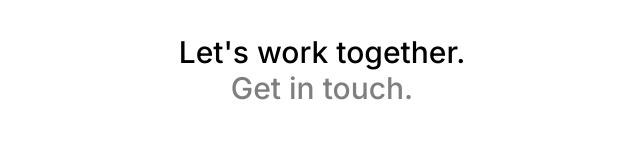
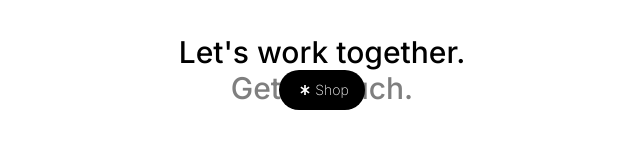
Before and after one commit to Joespk/aqs-test, a Next.js app in the folder frontend/: page / in a window 1280 px wide. Shown: the part 634-794 px from the top of the page, without its empty margins (318-958 px from the left). Built offline with nearby package versions, Linux system fonts and the light colour scheme; no server answers.

Commit message:
add button

```diff
--- a/frontend/src/app/components/Home/Placehorder.tsx
+++ b/frontend/src/app/components/Home/Placehorder.tsx
@@ -11,7 +11,7 @@ const Placehoder = () => {
       <div className="flex flex-row items-center gap-2.5 text-sm font-light my-">
         <p>Expertise</p>
         <div className="rounded-full bg-[#e8e5e480]  p-2 z-10 ">
-          <p className="text-black">ฺBranding</p>
+          <p className="text-black">Branding</p>
         </div>
         <div className="rounded-full bg-[#e8e5e480]  p-2 z-10">
           <p className="text-black">Product</p>
--- a/frontend/src/app/page.tsx
+++ b/frontend/src/app/page.tsx
@@ -5,6 +5,7 @@ import Placecontact from "./components/Home/Placecontact";
 import Placehoder from "./components/Home/Placehorder";
 import { IPicture } from "./types/Dto";
 import useImage from "./็hook/useImage";
+import asterisk from "@/app/asset/Asterisk.svg";
 
 export default function Home() {
   const { images } = useImage();
@@ -19,6 +20,21 @@ export default function Home() {
           ))}
       </div>
       <Placecontact />
+      <button className="max-h-10 flex justify-center p-4 items-center bg-black text-white font-extralight text-sm rounded-full fixed top-[88%]">
+        <svg
+          width="20"
+          height="20"
+          viewBox="0 0 24 24"
+          fill="none"
+          xmlns="http://www.w3.org/2000/svg"
+        >
+          <path
+            d="M11 6H13V10.079L16.3413 7.73938L17.4885 9.37768L13.7434 12L17.4885 14.6223L16.3413 16.2606L13 13.921V18H11V13.921L7.65864 16.2606L6.51148 14.6223L10.2565 12L6.51147 9.37769L7.65863 7.73938L11 10.079V6Z"
+            fill="currentColor"
+          />
+        </svg>
+        Shop
+      </button>
     </div>
   );
 }
```
